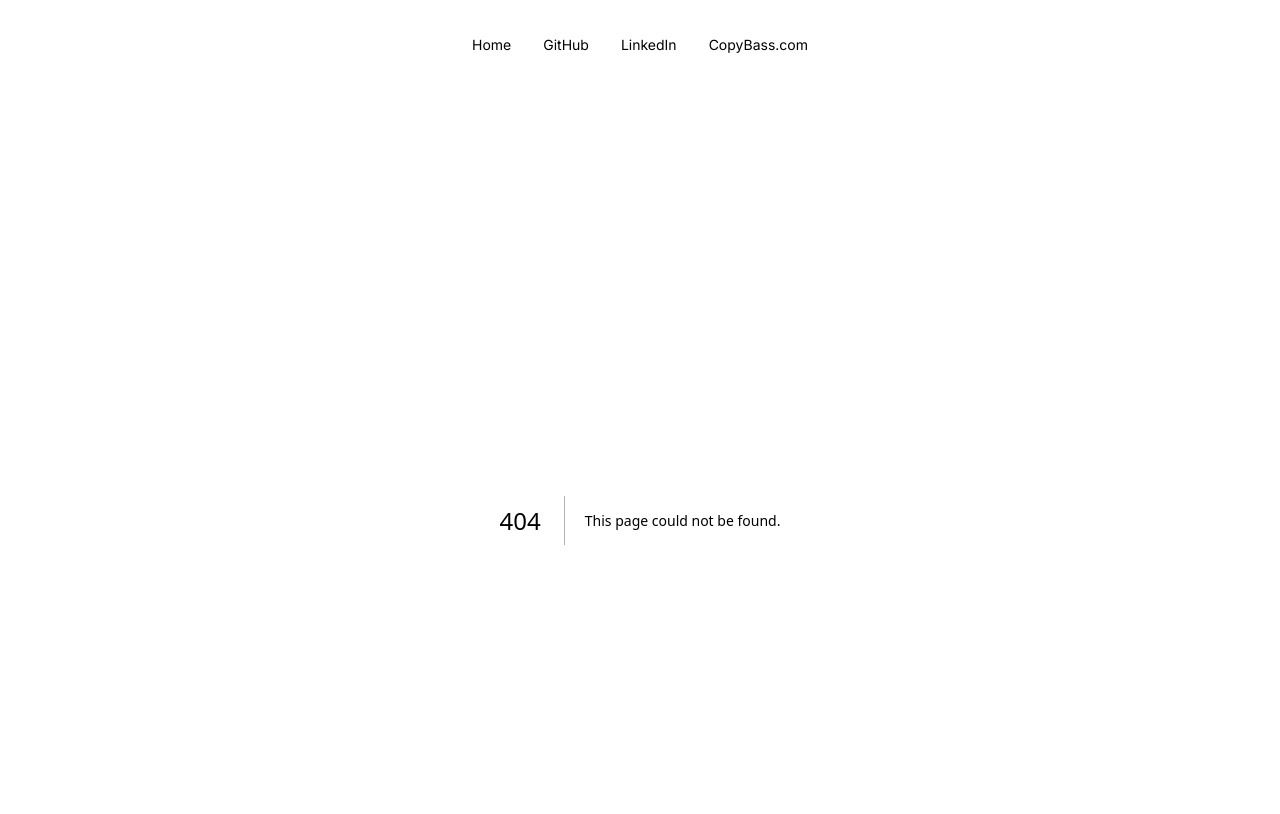
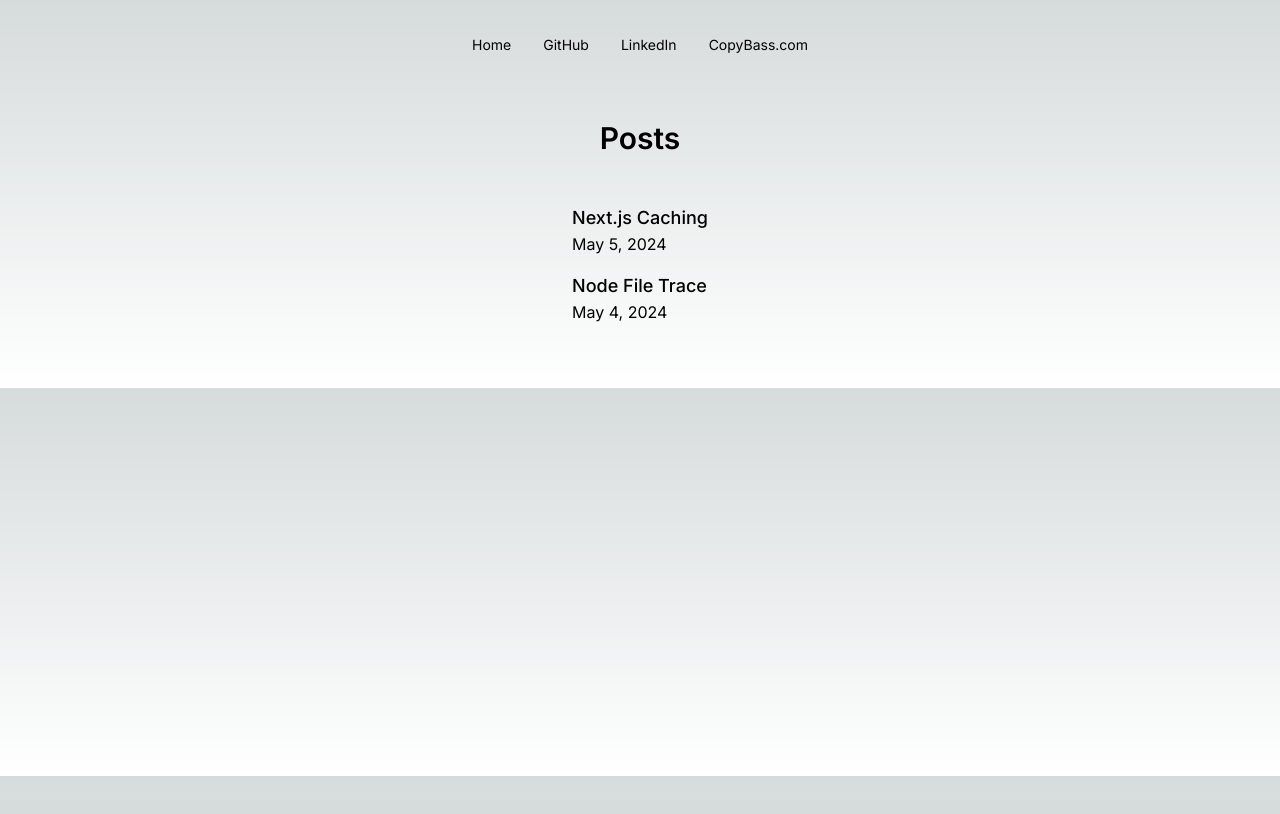
Before and after one commit to nmchaves/site, a Next.js app: page /posts in a window 1280 px wide. Before the commit this address had no page. Shown: the top 814 px of the page. Built offline with nearby package versions, Linux system fonts and the light colour scheme.

Commit message:
Implement some scaffolding for parsing/displaying MDX-based blog posts

```diff
--- /dev/null
+++ b/app/posts/[slug]/page.tsx
@@ -0,0 +1,26 @@
+import { notFound } from "next/navigation";
+import { MDXRemote } from "next-mdx-remote/rsc";
+import { loadPostBySlug } from "../data";
+
+interface Props {
+  params: { slug: string };
+}
+
+export default async function Page({ params }: Props) {
+  const post = await loadPostBySlug(params.slug);
+
+  if (post == null) {
+    return notFound();
+  }
+
+  return (
+    <div>
+      <h1 className="text-3xl font-semibold text-center mb-12">
+        {post.meta.title}
+      </h1>
+      <div>
+        <MDXRemote source={post.content} />
+      </div>
+    </div>
+  );
+}
--- /dev/null
+++ b/app/posts/content/copy-bass-pt-1-node-file-trace.mdx
@@ -0,0 +1,6 @@
+---
+title: "Node File Trace"
+publishDate: "2024-05-04"
+---
+
+TODO: Add some content about dealing with Node File Trace while building CopyBass.com
--- /dev/null
+++ b/app/posts/content/copy-bass-pt-2-next-caching.mdx
@@ -0,0 +1,6 @@
+---
+title: "Next.js Caching"
+publishDate: "2024-05-05"
+---
+
+TODO: Add some content about using Next.js caching while building CopyBass.com
--- /dev/null
+++ b/app/posts/data.ts
@@ -0,0 +1,111 @@
+import fs from "node:fs/promises";
+import path from "node:path";
+import { unstable_cache } from "next/cache";
+import { z } from "zod";
+import matter from "gray-matter";
+
+interface PostMetadata {
+  title: string;
+  slug: string;
+  publishDate: {
+    val: Date;
+    formatted: string;
+  };
+}
+
+export const loadPostsMetadata = unstable_cache(
+  async (): Promise<Array<PostMetadata>> => {
+    const postFilenames = await fs.readdir(
+      path.join(process.cwd(), "/app/posts/content")
+    );
+
+    const postsMeta: Array<PostMetadata> = [];
+
+    for (const filename of postFilenames) {
+      const postMeta = await loadPostMetadataByFilename(filename);
+      postsMeta.push(postMeta);
+    }
+
+    // Sort the posts by the publish date (newest posts first)
+    const sortedPostsMeta = postsMeta.sort((postA, postB) =>
+      postA.publishDate.val < postB.publishDate.val ? 1 : -1
+    );
+
+    return sortedPostsMeta;
+  }
+);
+
+interface Post {
+  meta: PostMetadata;
+  content: string;
+}
+
+export const loadPostBySlug = unstable_cache(
+  async (slug: string): Promise<Post> => {
+    const filename = filenameFromSlug(slug);
+
+    const rawContent = await readPostFile(filename);
+
+    const { data: frontMatter, content } = matter(rawContent);
+
+    return {
+      meta: parseMetadata({ slug, frontMatter }),
+      content,
+    };
+  }
+);
+
+const filenameFromSlug = (slug: string) => `${slug}.mdx`;
+
+const slugFromFilename = (filename: string) => filename.replace(".mdx", "");
+
+const loadPostMetadataByFilename = unstable_cache(
+  async (postFilename: string): Promise<PostMetadata> => {
+    const slug = slugFromFilename(postFilename);
+    const { meta } = await loadPostBySlug(slug);
+    return meta;
+  }
+);
+
+const PostFrontMatterSchema = z.object({
+  title: z
+    .string({
+      required_error: "The post's `title` field was not specified",
+      invalid_type_error: "The post's `title` must be a string",
+    })
+    .min(1, { message: "The post's `title` must be non-empty" }),
+  publishDate: z.coerce.date({
+    required_error: "The post's `publishDate` field was not specified",
+    invalid_type_error: "The post's `publishDate` must be a valid date string",
+  }),
+});
+
+function parseMetadata({
+  slug,
+  frontMatter,
+}: {
+  slug: string;
+  frontMatter: unknown;
+}): PostMetadata {
+  const parsedFrontMatter = PostFrontMatterSchema.parse(frontMatter);
+
+  return {
+    title: parsedFrontMatter.title,
+    slug,
+    publishDate: {
+      val: parsedFrontMatter.publishDate,
+      formatted: parsedFrontMatter.publishDate.toLocaleString("en-us", {
+        year: "numeric",
+        month: "long",
+        day: "numeric",
+      }),
+    },
+  };
+}
+
+async function readPostFile(filename: string) {
+  return fs.readFile(
+    path.join(process.cwd(), `/app/posts/content/${filename}`),
+    "utf8"
+  );
+}
--- /dev/null
+++ b/app/posts/page.tsx
@@ -0,0 +1,28 @@
+import type { Metadata } from "next";
+import Link from "next/link";
+import { loadPostsMetadata } from "./data";
+
+export const metadata: Metadata = {
+  title: "Posts | Nico Chaves",
+  description: "Blog posts written by Nico Chaves.",
+};
+
+export default async function Page() {
+  const posts = await loadPostsMetadata();
+
+  return (
+    <main className="flex flex-col items-center max-w-5xl mx-auto">
+      <h1 className="text-3xl font-semibold text-center mb-12">Posts</h1>
+      <ol>
+        {posts.map((post) => (
+          <li key={post.title} className="mt-4 first:mt-0">
+            <Link href={`/posts/${post.slug}`}>
+              <div className="text-lg font-medium">{post.title}</div>
+              <div>{post.publishDate.formatted}</div>
+            </Link>
+          </li>
+        ))}
+      </ol>
+    </main>
+  );
+}
--- a/package.json
+++ b/package.json
@@ -13,9 +13,12 @@
     "@mdx-js/react": "^3.0.1",
     "@next/mdx": "^14.2.3",
     "@types/mdx": "^2.0.13",
+    "gray-matter": "^4.0.3",
     "next": "14.2.3",
+    "next-mdx-remote": "^4.4.1",
     "react": "^18",
-    "react-dom": "^18"
+    "react-dom": "^18",
+    "zod": "^3.23.6"
   },
   "devDependencies": {
     "@tailwindcss/typography": "^0.5.13",
```
Also changed, not shown: 1 other file (tests, documents, lock files or other folders).
